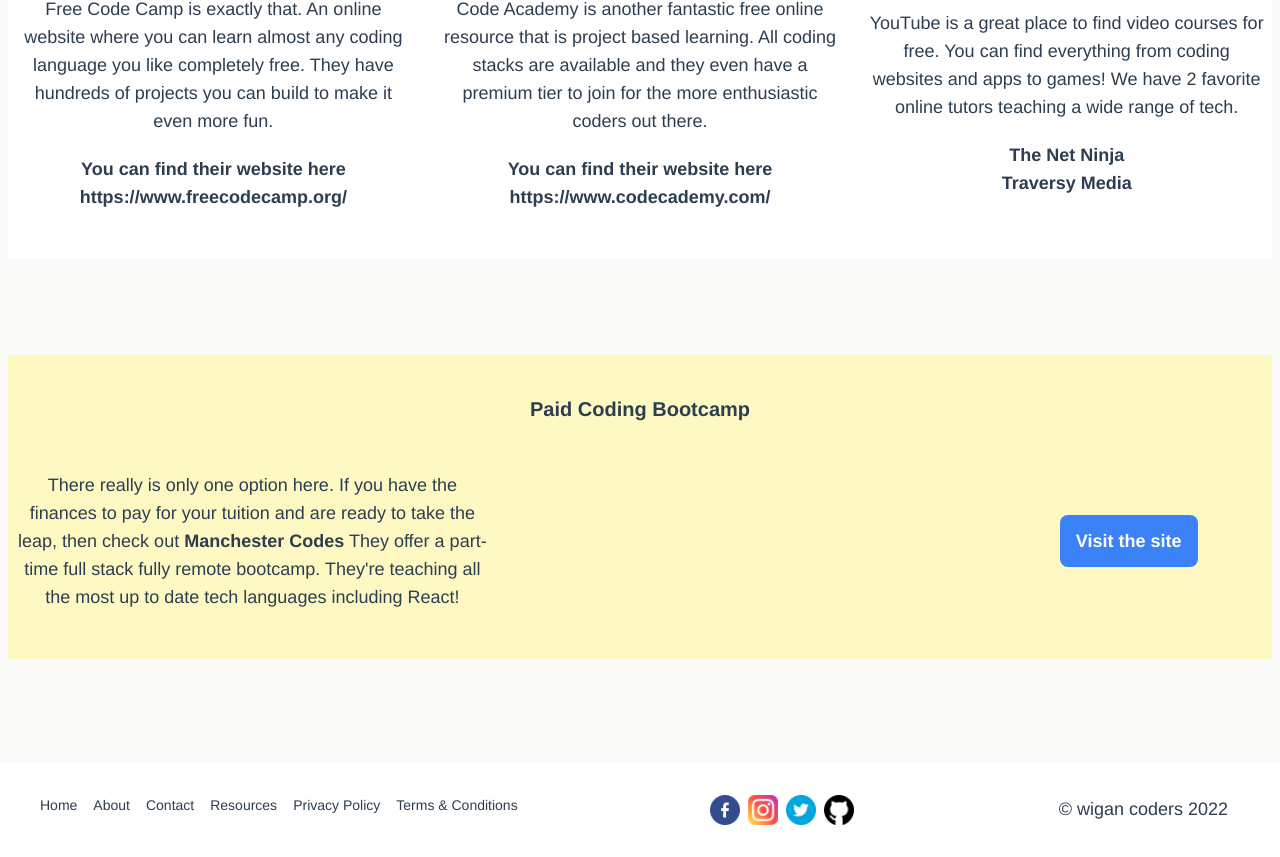
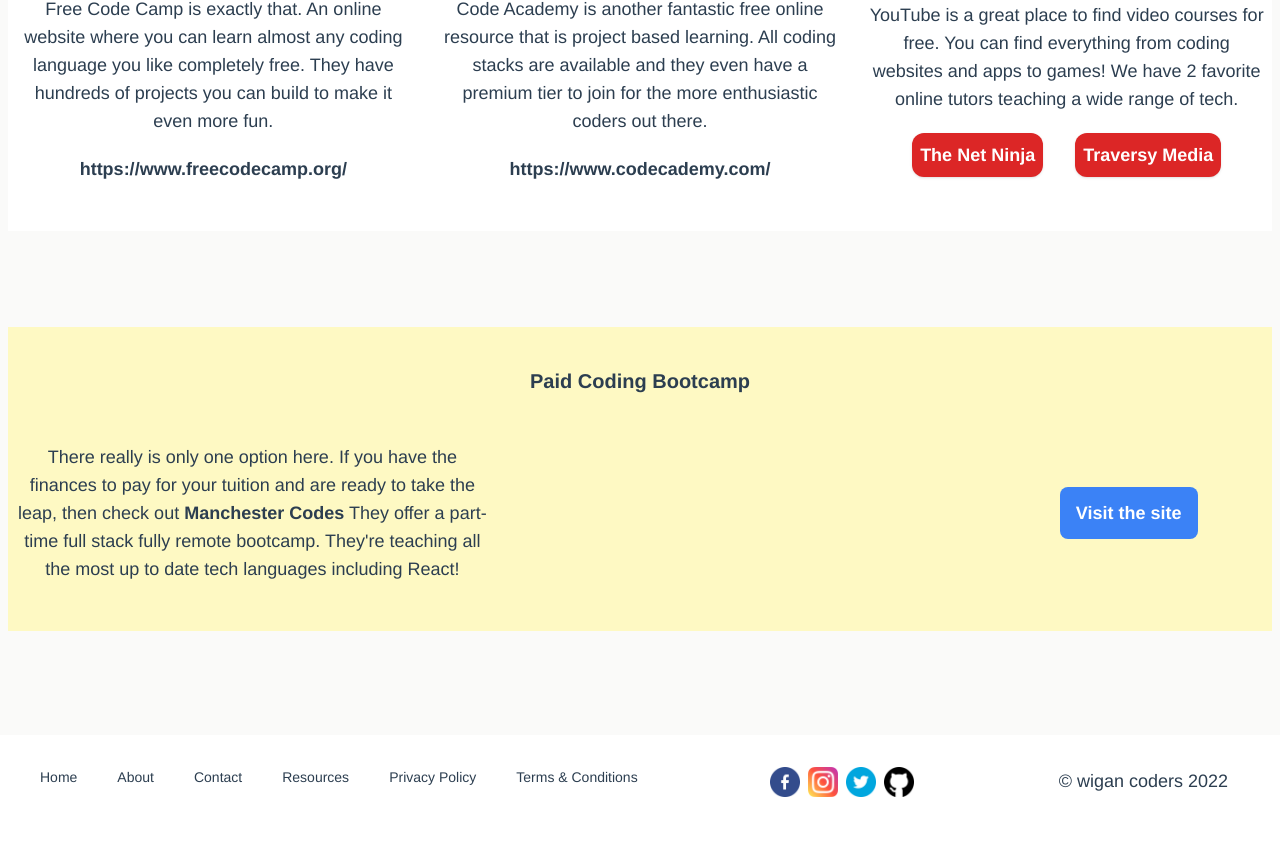
Before and after one commit to Rybrock/wigan-coders, a Vue app: page /resource in a window 1280 px wide. Shown: the part 1011-1868 px from the top of the page. After the commit the page ends 1840 px from the top, so only its background shows below. Built offline with nearby package versions, Linux system fonts and the light colour scheme; no server answers; the HTML template or start-up script is replaced by a standard one.

Commit message:
work to fix google core vitals

```diff
--- a/public/index.html
+++ b/public/index.html
@@ -4,7 +4,7 @@
     <meta charset="utf-8">
     <meta http-equiv="X-UA-Compatible" content="IE=edge">
     <meta name="viewport" content="width=device-width,initial-scale=1.0">
-    <meta name="description" content="welcome to wigan-coders">
+    <meta name="description" content="Come to our meet-up event at Wigan Library every Saturday morning. Where we discuss and learn about all things coding. We build exciting real world projects with HTML, CSS and JAVASCRIPT.">
     <meta name="title" content="welcome to wigan coders">
     <link rel="icon" href="<%= BASE_URL %>favicon.ico">
 
--- a/src/components/AppFooter.vue
+++ b/src/components/AppFooter.vue
@@ -11,7 +11,7 @@
       "
     >
       <div
-        class="px-2 text-lg md:text-sm flex flex-col md:flex-row md:space-x-4"
+        class="px-2 text-lg md:text-sm flex flex-col md:flex-row space-y-8 md:space-y-0 md:space-x-10"
       >
         <router-link to="/">
           <span>Home</span>
--- a/src/components/AppNavbar.vue
+++ b/src/components/AppNavbar.vue
@@ -26,7 +26,7 @@
                         height="20" alt="close menu icon" class="font-bold">
                 </div>
                 <div class="text-xl p-4">
-                    <ul class="space-y-6">
+                    <ul class="space-y-8">
                         <li @click="openCloseNav()">
                             <router-link to="/"> Home </router-link>
                         </li>
--- a/src/router/index.js
+++ b/src/router/index.js
@@ -5,11 +5,14 @@
 import termsConditions from '../views/services/termsConditions.vue'
 import RecResource from '@/views/RecResource.vue'
 
+function lazyLoad(view){
+  return() => import(`@/views/${view}.vue`)
+}
 const routes = [
   {
     path: '/',
     name: 'home',
-    component: HomeView,
+    component: lazyLoad('HomeView'),
     meta: {
       title: 'Wigan Coders - Welcome',
       metaTags: [
@@ -35,12 +38,12 @@
   {
     path: '/contact',
     name: 'contact',
-    component: ContactView
+    component: lazyLoad('ContactView')
   },
   {
     path: '/resource',
     name: 'RecResource',
-    component: RecResource
+    component: lazyLoad('RecResource')
   },
   {
     path: '/privacy-policy',
--- a/src/views/RecResource.vue
+++ b/src/views/RecResource.vue
@@ -103,26 +103,26 @@
         away. Here's a few of our favorites to get you up and running totally
         free!
       </p>
-      <div class="w-full flex flex-col md:flex-row md:space-x-4">
+      <div class="w-full flex flex-col md:flex-row space-y-10 md:space-y-0 md:space-x-4">
         <div class="card flex flex-col justify-center items-center w-full md:w-4/12 p-2">
             <h2 class="font-bold text-lg mb-5">Free Code Camp</h2>
             <img src="../assets/icons8-free-code-camp-48.png" class="mb-4" width="58" height="58" alt="">
             <p class="text-lg">Free Code Camp is exactly that. An online website where you can learn almost any coding language you like completely free. They have hundreds of projects you can build to make it even more fun.</p>
-            <p class="mt-5 font-bold text-lg">You can find their website here <a href="https://www.freecodecamp.org/" target="_blank">https://www.freecodecamp.org/</a></p>
+            <p class="mt-5 font-bold text-lg mt-4"><a href="https://www.freecodecamp.org/" target="_blank">https://www.freecodecamp.org/</a></p>
         </div>
         <div class="card flex flex-col justify-center items-center w-full md:w-4/12 p-2">
             <h2 class="font-bold text-lg mb-5">Code Academy</h2>
             <img src="../assets/4691345_codecademy_icon.png" class="mb-4" width="58" height="58" alt="">
             <p class="text-lg">Code Academy is another fantastic free online resource that is project based learning. All coding stacks are available and they even have a premium tier to join for the more enthusiastic coders out there.</p>
-            <p class="mt-5 font-bold text-lg">You can find their website here <a href="https://www.codecademy.com/" target="_blank">https://www.codecademy.com/</a></p>
+            <p class="mt-5 font-bold text-lg mt-4"><a href="https://www.codecademy.com/" target="_blank">https://www.codecademy.com/</a></p>
         </div>
         <div class="card flex flex-col justify-center items-center w-full md:w-4/12 p-2">
             <h2 class="font-bold text-lg mb-5">YouTube</h2>
             <img src="../assets/youtube.png" class="mb-4" width="58" height="58" alt="">
             <p class="text-lg">YouTube is a great place to find video courses for free. You can find everything from coding websites and apps to games! We have 2 favorite online tutors teaching a wide range of tech.</p>
-            <p class="mt-5 font-bold text-lg flex flex-col">
-                <a href="https://www.youtube.com/@NetNinja">The Net Ninja</a>
-                <a href="https://www.youtube.com/@TraversyMedia" target="_blank">Traversy Media</a>
+            <p class="mt-5 font-bold text-lg flex flex-col md:flex-row justify-center items-center space-y-6 md:space-y-0 md:space-x-8">
+                <a href="https://www.youtube.com/@NetNinja" target="_blank" class="bg-red-600 p-2 text-white rounded-xl shadow">The Net Ninja</a>
+                <a href="https://www.youtube.com/@TraversyMedia" target="_blank" class="bg-red-600 p-2 text-white rounded-xl shadow">Traversy Media</a>
             </p>
         </div>
       </div>
```
